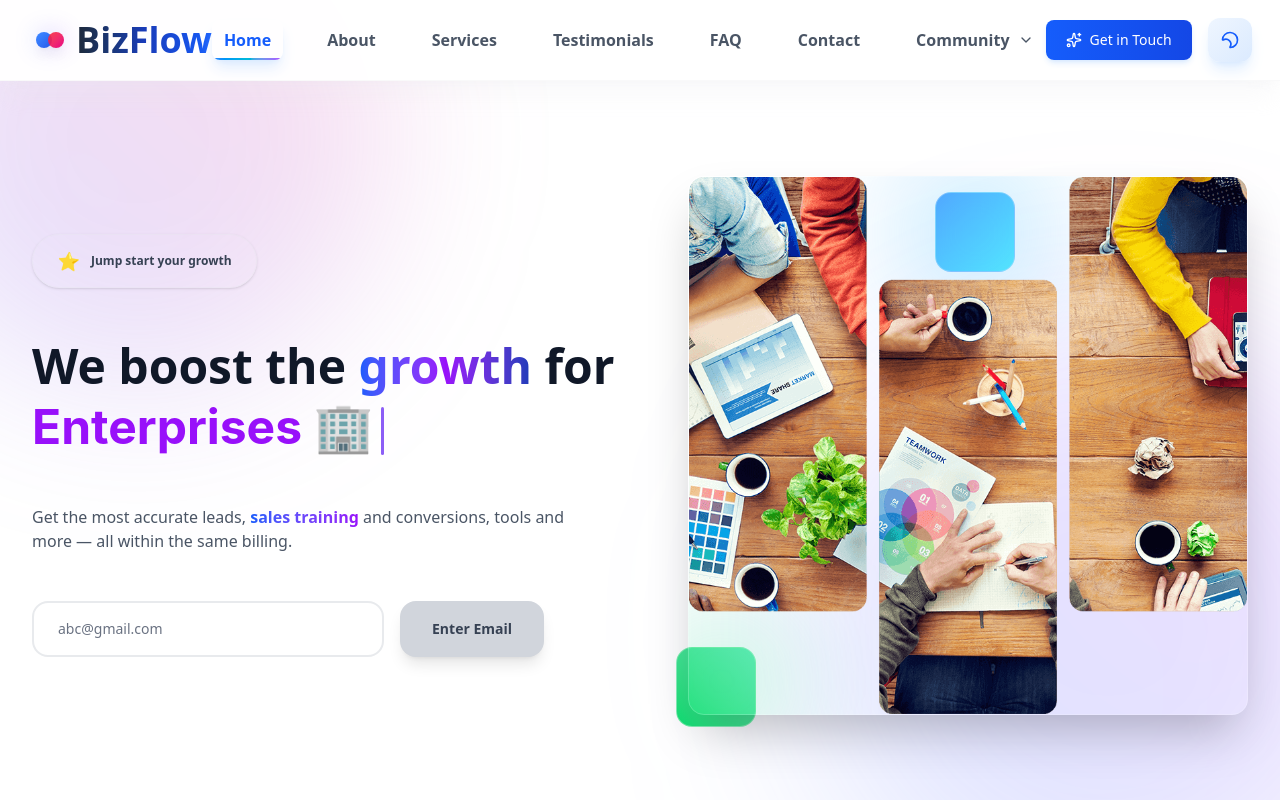
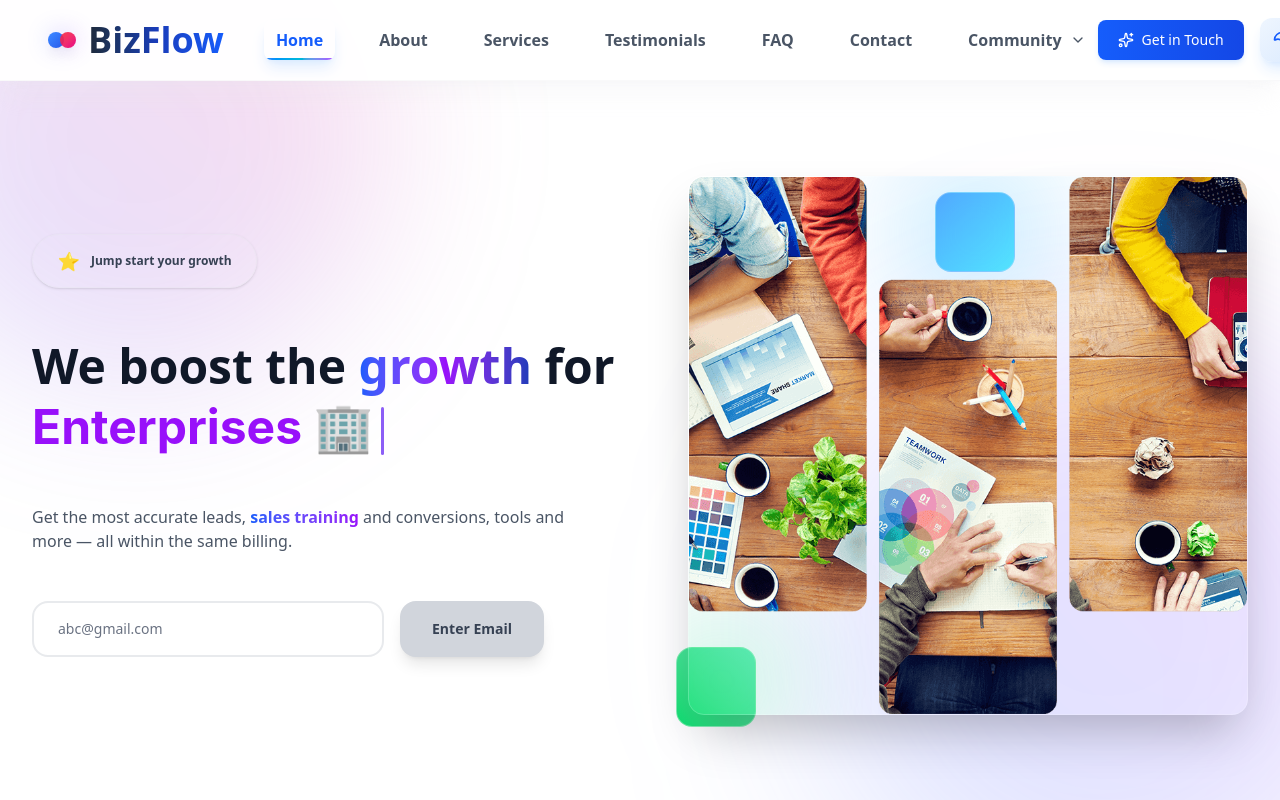
Before and after one commit to kanishka-commits/BizFlow, a React (Vite) app: page / in a window 1280 px wide. Shown: the top 800 px of the page. Built offline with nearby package versions, Linux system fonts and the light colour scheme.

Commit message:
Update Navbar

```diff
--- a/src/components/Navbar.jsx
+++ b/src/components/Navbar.jsx
@@ -258,11 +258,11 @@ const ModernNavbar = () => {
           }
         `}
       >
-        <div className="w-full flex justify-between items-center container mx-auto px-4 sm:px-6 lg:px-8 xl:px-9 h-16 lg:h-20">
+        <div className="container mx-auto flex h-16 items-center justify-between px-4 sm:px-6 lg:px-8 xl:px-12 2xl:max-w-screen-xl lg:h-20">
           <Logo />
 
           {/* Desktop Navigation */}
-          <div className="hidden lg:flex items-center gap-6 xl:gap-8 2xl:gap-12">
+          <div className="hidden xl:flex items-center gap-6 xl:gap-8 2xl:gap-10 ml-10">
             {navLinks.map((link) => (
               <NavLink key={link.href} link={link} />
             ))}
@@ -368,7 +368,7 @@ const ModernNavbar = () => {
           </div>
 
           {/* Desktop CTA + Theme Toggle */}
-          <div className="hidden lg:flex items-center gap-3 xl:gap-4">
+          <div className="hidden xl:flex items-center gap-3 xl:gap-4">
             <button
             className={`
               relative overflow-hidden group min-w-[100px] xl:min-w-[130px] px-3 xl:px-5 py-2 xl:py-2.5
@@ -409,7 +409,7 @@ const ModernNavbar = () => {
           {/* Mobile Menu Button */}
           <button
             className={`
-              lg:hidden relative z-[10000] p-3 rounded-xl transition-all duration-300 transform hover:scale-105
+              xl:hidden relative z-[10000] p-3 rounded-xl transition-all duration-300 transform hover:scale-105
               ${isDarkMode
                 ? "bg-gray-800/50 hover:bg-gray-700/50 text-white border border-gray-700/50"
                 : "bg-gray-50/50 hover:bg-gray-100/50 text-gray-700 border border-gray-200/50"
```
